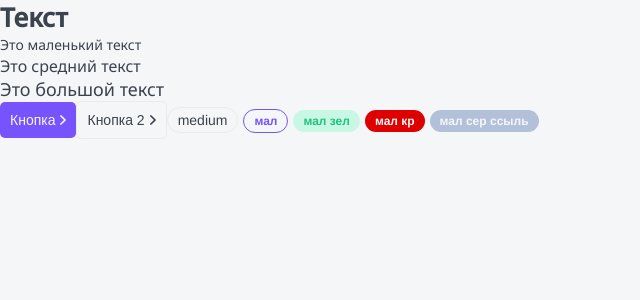
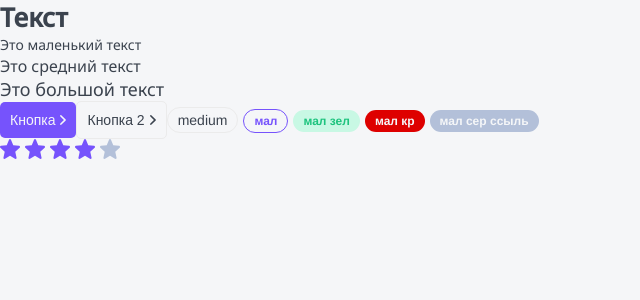
Before and after one commit to tatnik/nextTopApp, a Next.js app: page / in a window 1280 px wide. Shown: the top 300 px of the page, without its empty margins (0-640 px from the left). Built offline with nearby package versions, Linux system fonts and the light colour scheme.

Commit message:
add Rating component

```diff
--- a/app/page.tsx
+++ b/app/page.tsx
@@ -1,8 +1,10 @@
-import React from 'react';
-import { Button, Htag, Tag } from '../components';
+'use client';
+import React, { useState } from 'react';
+import { Button, Htag, Rating, Tag } from '../components';
 import { Ptag } from '@/components/Ptag/Ptag';
 
 export default function Home() {
+  const [rating, setRating] = useState<number>(4);
   return (
     <>
       <Htag tag="h1">Текст</Htag>
@@ -32,6 +34,11 @@ export default function Home() {
       >
         мал сер ссыль
       </Tag>
+      <Rating
+        rating={rating}
+        isEditable={true}
+        setRating={setRating}
+      />
     </>
   );
 }
--- /dev/null
+++ b/components/Rating/Rating.module.css
@@ -0,0 +1,11 @@
+.filled svg{
+  fill: var(--primary);
+}
+
+.star svg{
+  margin-right: 5px;
+}
+
+.editable {
+  cursor: pointer;
+}
--- /dev/null
+++ b/components/Rating/Rating.tsx
@@ -0,0 +1,65 @@
+'use client';
+import { useEffect, useState } from 'react';
+import styles from './Rating.module.css';
+import { RatingProps } from './Rating.props';
+import cn from 'classnames';
+import StarIcon from '../../public/star.svg';
+
+export const Rating = (props: RatingProps): JSX.Element => {
+  const { isEditable = false, rating, setRating, children, className, ...rest } = props;
+  const [ratingArray, setRatingArray] = useState<JSX.Element[]>(new Array(5).fill(<></>));
+
+  useEffect(() => {
+    constructRating(rating);
+  }, [rating]);
+
+  const constructRating = (currentRating: number) => {
+    const updatedArray = ratingArray.map((r: JSX.Element, i: number) => (
+      <span
+        className={cn(styles.star, {
+          [styles.filled]: i < currentRating,
+          [styles.editable]: isEditable,
+        })}
+        onMouseEnter={() => changeDisplay(i + 1)}
+        onMouseLeave={() => changeDisplay(rating)}
+        onClick={() => onClick(i + 1)}
+      >
+        <StarIcon
+          tabIndex={isEditable ? 0 : -1}
+          onKeyDown={(evt: React.KeyboardEvent<SVGElement>) =>
+            isEditable && handleSpace(i + 1, evt)
+          }
+        />
+      </span>
+    ));
+
+    setRatingArray(updatedArray);
+  };
+
+  const changeDisplay = (i: number) => {
+    if (!isEditable) return;
+    constructRating(i);
+  };
+
+  const onClick = (i: number) => {
+    if (!isEditable || !setRating) {
+      return;
+    }
+    setRating(i);
+  };
+
+  const handleSpace = (i: number, evt: React.KeyboardEvent<SVGElement>) => {
+    if (evt.code != 'Space' || !setRating) {
+      return;
+    }
+    setRating(i);
+  };
+
+  return (
+    <div {...rest}>
+      {ratingArray.map((r, i) => (
+        <span key={i}>{r}</span>
+      ))}
+    </div>
+  );
+};
--- a/components/index.ts
+++ b/components/index.ts
@@ -2,3 +2,4 @@ export * from './Htag/Htag';
 export * from './Button/Button';
 export * from './Ptag/Ptag';
 export * from './Tag/Tag';
+export * from './Rating/Rating';
```
Also changed, not shown: components/Rating/Rating.props.ts (added, +8 -0 lines), public/star.svg (added).
